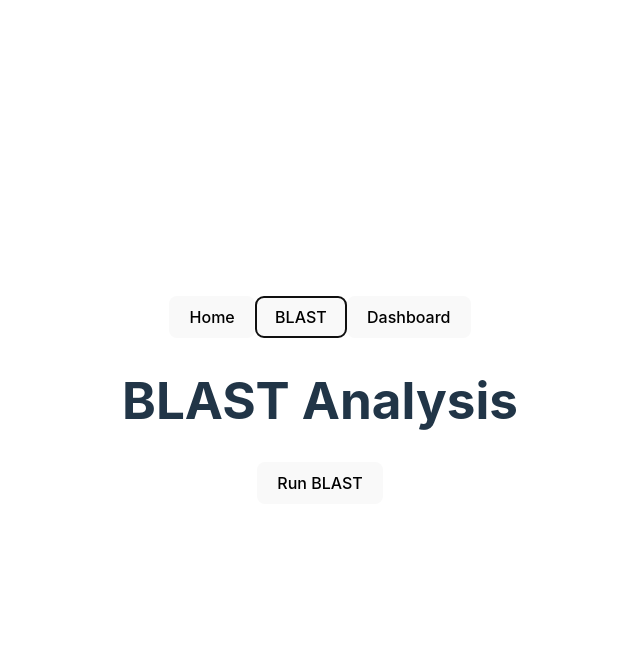
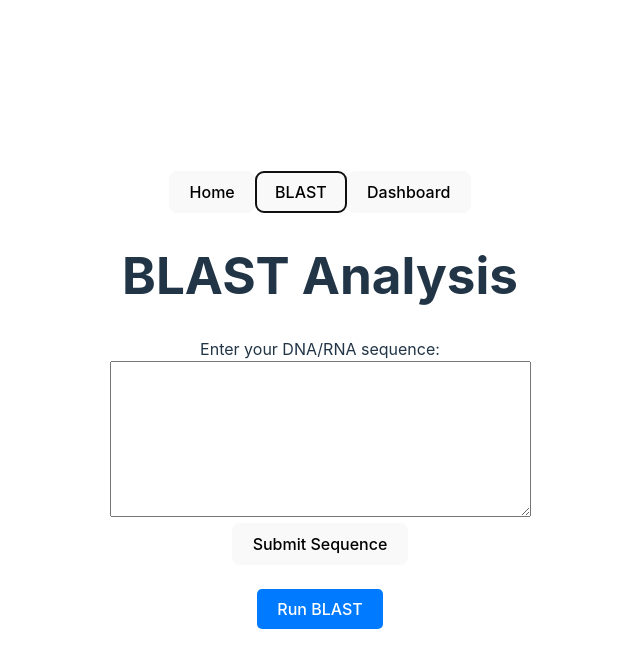
Before and after one commit to BioCloudLabs/website, a React (Vite) app in the folder client/: page / in a window 1280 px wide. Both pictures are taken after a click on the button "BLAST". Shown: the top 668 px of the page, without its empty margins (320-960 px from the left). Built offline with nearby package versions, Linux system fonts and the light colour scheme; no server answers.

Commit message:
Refactored frotend and README.md for a better project presentation

```diff
--- a/client/src/pages/BlastPage.tsx
+++ b/client/src/pages/BlastPage.tsx
@@ -1,8 +1,9 @@
-import { useEffect, useState } from 'react';
+import { useEffect, useState, FormEvent } from 'react';
 // Assuming you have a CSS file for homepage-specific styles
 
 function BlastPage() {
     const [userName, setUserName] = useState<string>('');
+    const [sequence, setSequence] = useState<string>('');
 
     useEffect(() => {
         // Simulating fetching user's name
@@ -18,17 +19,66 @@ function BlastPage() {
             .catch(error => console.error('Fetching user data failed:', error));
     }, []);
 
+    const handleSubmit = (event: FormEvent) => {
+        event.preventDefault();
+        // Submit the sequence to your backend
+        // Adjust the URL and method as necessary for your backend setup
+        fetch('/submit-sequence', {
+            method: 'POST',
+            headers: {
+                'Content-Type': 'application/json',
+            },
+            body: JSON.stringify({ sequence }),
+        })
+        .then(response => {
+            if (response.ok) {
+                // Handle successful submission here, possibly clearing the form or showing a success message
+                console.log('Sequence submitted successfully');
+                setSequence(''); // Clear the textarea after submission
+            } else {
+                // Handle server-side validation errors or other issues
+                console.error('Submission failed');
+            }
+        })
+        .catch(error => {
+            // Handle network errors
+            console.error('Error submitting the form:', error);
+        });
+    };
+
     return (
         <div className="p-8">
             {userName && <h2 className="text-xl font-semibold mb-4">Welcome, {userName}!</h2>}
             <h1 className="text-3xl font-bold mb-6">BLAST Analysis</h1>
-            {/* Your form and button */}
-            <div className="mb-4">
-                {/* Your inputs and the rest of the form */}
-            </div>
+            {/* Form for submitting a DNA/RNA sequence */}
+            <form onSubmit={handleSubmit} className="mb-4">
+                <label htmlFor="sequence" className="block text-sm font-medium text-gray-700">
+                    Enter your DNA/RNA sequence:
+                </label>
+                <br></br>
+                <textarea
+                    id="sequence"
+                    name="sequence"
+                    rows={10}
+                    cols={50}
+                    required
+                    className="mt-1 p-2 block w-full border border-gray-300 rounded-md shadow-sm"
+                    value={sequence}
+                    onChange={e => setSequence(e.target.value)}
+                ></textarea>
+                <br />
+                <button
+                    type="submit"
+                    className="mt-2 inline-flex items-center px-4 py-2 border border-transparent rounded-md shadow-sm text-sm font-medium text-white bg-indigo-600 hover:bg-indigo-700 focus:outline-none focus:ring-2 focus:ring-offset-2 focus:ring-indigo-500"
+                >
+                    Submit Sequence
+                </button>
+            </form>
+            <br></br>
+            {/* Existing button to run BLAST (consider integrating this with your form as needed) */}
             <button
                 type="button"
-                className="inline-flex items-center px-4 py-2 border border-transparent rounded-md shadow-sm text-sm font-medium text-white bg-indigo-600 hover:bg-indigo-700 focus:outline-none focus:ring-2 focus:ring-offset-2 focus:ring-indigo-500"
+                className="start-button"
             >
                 Run BLAST
             </button>
--- a/client/src/pages/DashboardPage.tsx
+++ b/client/src/pages/DashboardPage.tsx
@@ -1,31 +1,41 @@
+import { useEffect, useState } from 'react';
+
 function DashboardPage() {
+    const [userName, setUserName] = useState<string>('');
+
+    useEffect(() => {
+        // Fetching user's name in a similar manner to BlastPage
+        fetch('/showdata')
+            .then(response => response.json())
+            .then(data => {
+                if (data.data.length > 0) {
+                    // Assuming the first user is the current user
+                    setUserName(data.data[0].name);
+                }
+            })
+            .catch(error => console.error('Fetching user data failed:', error));
+    }, []);
+
     return (
         <div className="p-8">
+            {userName && <h2 className="text-xl font-semibold mb-4">Welcome Back, {userName}!</h2>}
             <h1 className="text-3xl font-bold mb-6">Dashboard</h1>
 
-            {/* User Summary */}
-            <div className="mb-6">
-                <h2 className="text-xl font-semibold">Welcome Back, [User Name]!</h2>
-                <p>Here's what's happening with your BLAST projects today:</p>
-            </div>
-
-            {/* Recent Projects */}
+            {/* The rest of your Dashboard content */}
             <div className="mb-6">
                 <h2 className="text-xl font-semibold mb-4">Recent Projects</h2>
                 <div className="grid grid-cols-1 md:grid-cols-3 gap-4">
-                    {/* Project Example */}
+                    {/* Example Project, you should replace it with actual project data */}
                     <div className="p-4 border rounded-lg shadow">
                         <h3 className="font-semibold">Project A</h3>
                         <p>Status: In Progress</p>
                         <p>Sequences: 20</p>
-                        <p>Last Updated: [Date]</p>
-                        {/* More project info */}
+                        <p>Last Updated: 22/03/2024</p>
                     </div>
-                    {/* Repeat for other projects */}
+                    {/* Add more projects as needed */}
                 </div>
             </div>
 
-            {/* Pending or Completed BLAST Analyses */}
             <div className="mb-6">
                 <h2 className="text-xl font-semibold mb-4">Your BLAST Analyses</h2>
                 <table className="min-w-full divide-y divide-gray-200">
@@ -46,7 +56,7 @@ function DashboardPage() {
                         </tr>
                     </thead>
                     <tbody className="bg-white divide-y divide-gray-200">
-                        {/* Iterate over BLAST analyses here */}
+                        {/* Example Analysis, you should replace it with actual analysis data */}
                         <tr>
                             <td className="px-6 py-4 whitespace-nowrap">
                                 BLAST Analysis 1
@@ -55,13 +65,13 @@ function DashboardPage() {
                                 Completed
                             </td>
                             <td className="px-6 py-4 whitespace-nowrap">
-                                [Date]
+                                Date
                             </td>
                             <td className="px-6 py-4 whitespace-nowrap text-right text-sm font-medium">
                                 <a href="#" className="text-indigo-600 hover:text-indigo-900">View Results</a>
                             </td>
                         </tr>
-                        {/* Repeat for other analyses */}
+                        {/* Add more analyses as needed */}
                     </tbody>
                 </table>
             </div>
--- a/client/src/pages/Homepage.tsx
+++ b/client/src/pages/Homepage.tsx
@@ -31,7 +31,7 @@ function Homepage() {
 
       {/* Display the fetched user data */}
       <section className="user-data">
-        <h2 className="data-title">User Data:</h2>
+        <h2 className="data-title">User Database Data:</h2>
         <ul>
           {userData.map((user, index) => (
             <li key={index}>
```
Also changed, not shown: 1 other file (tests, documents, lock files or other folders).
